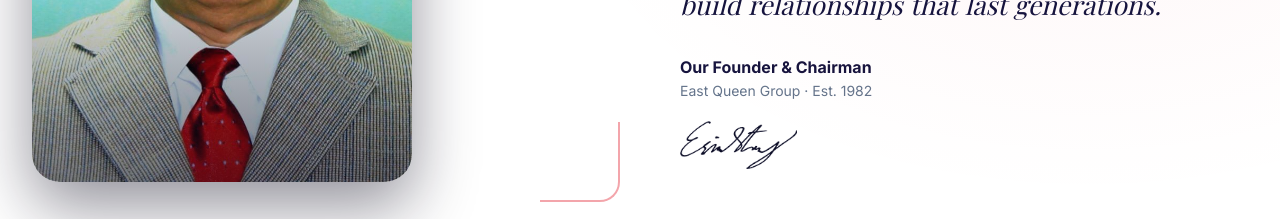
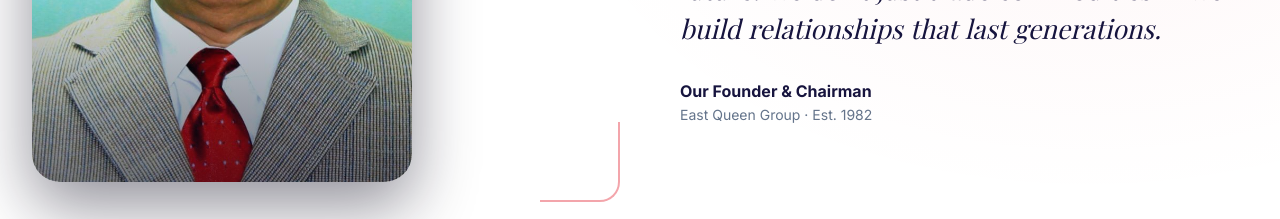
Before and after one commit to Amir-16/east-queen, a React (Vite) app: page / in a window 1280 px wide. Shown: the part 3720-3939 px from the top of the page. Built offline with nearby package versions, Linux system fonts and the light colour scheme; a web font is replaced by a local one.

Commit message:
refactor: remove duplicate chairman signature from ChairmanMessage and About components

```diff
--- a/src/components/sections/ChairmanMessage.tsx
+++ b/src/components/sections/ChairmanMessage.tsx
@@ -9,7 +9,6 @@ const CHAIRMAN = {
   quote:
     'What began as a single ship-breaking yard on the shores of Chittagong has grown into a family of companies built on trust, discipline, and a deep belief in Bangladesh\'s industrial future. We don\'t just trade commodities — we build relationships that last generations.',
   photo: '/images/team/chairman.jpeg',
-  signature: '/images/team/chairman-signature.png',
 }
 
 function ClipRevealText({ text, inView }: { text: string; inView: boolean }) {
@@ -133,17 +132,6 @@ export default function ChairmanMessage() {
               <p className="text-slate-500 text-sm mt-0.5">{CHAIRMAN.title}</p>
             </motion.div>
 
-            {/* Signature */}
-            <motion.img
-              src={CHAIRMAN.signature}
-              alt="Chairman's signature"
-              initial={{ opacity: 0, scale: 0.85, y: 8 }}
-              animate={inView ? { opacity: 1, scale: 1, y: 0 } : {}}
-              transition={{ delay: 0.9, duration: 0.55, ease: ease.snappy }}
-              className="h-12 object-contain object-left"
-              loading="lazy"
-              decoding="async"
-            />
           </motion.div>
 
         </div>
--- a/src/components/sections/GalleryMosaic.tsx
+++ b/src/components/sections/GalleryMosaic.tsx
@@ -13,7 +13,6 @@ const tiles = [
   { src: '/images/operations/facility-5.jpeg',                 alt: 'Business Facility',    style: '' },
   { src: '/images/operations/facility-6.jpeg',                 alt: 'Global Operations',    style: '' },
   { src: '/images/gallery/mill-scale/mill-1.jpeg',             alt: 'Mill Scale',           style: '' },
-  { src: '/images/gallery/fisheries/farm-1.jpeg',              alt: 'Syedpur Farm',         style: '' },
   { src: '/images/shipping/tristar-prosperity.jpeg',           alt: 'Tristar vessel',       style: 'col-span-2' },
 ]
 
--- a/src/pages/About.tsx
+++ b/src/pages/About.tsx
@@ -484,13 +484,6 @@ export default function About() {
                   </p>
                 </div>
               </div>
-              <div className="mt-5 flex justify-center">
-                <img
-                  src="/images/team/chairman-signature.png"
-                  alt="Chairman's signature"
-                  className="h-14 object-contain opacity-80 mix-blend-multiply"
-                />
-              </div>
             </motion.div>
 
             {/* Message column */}
```
